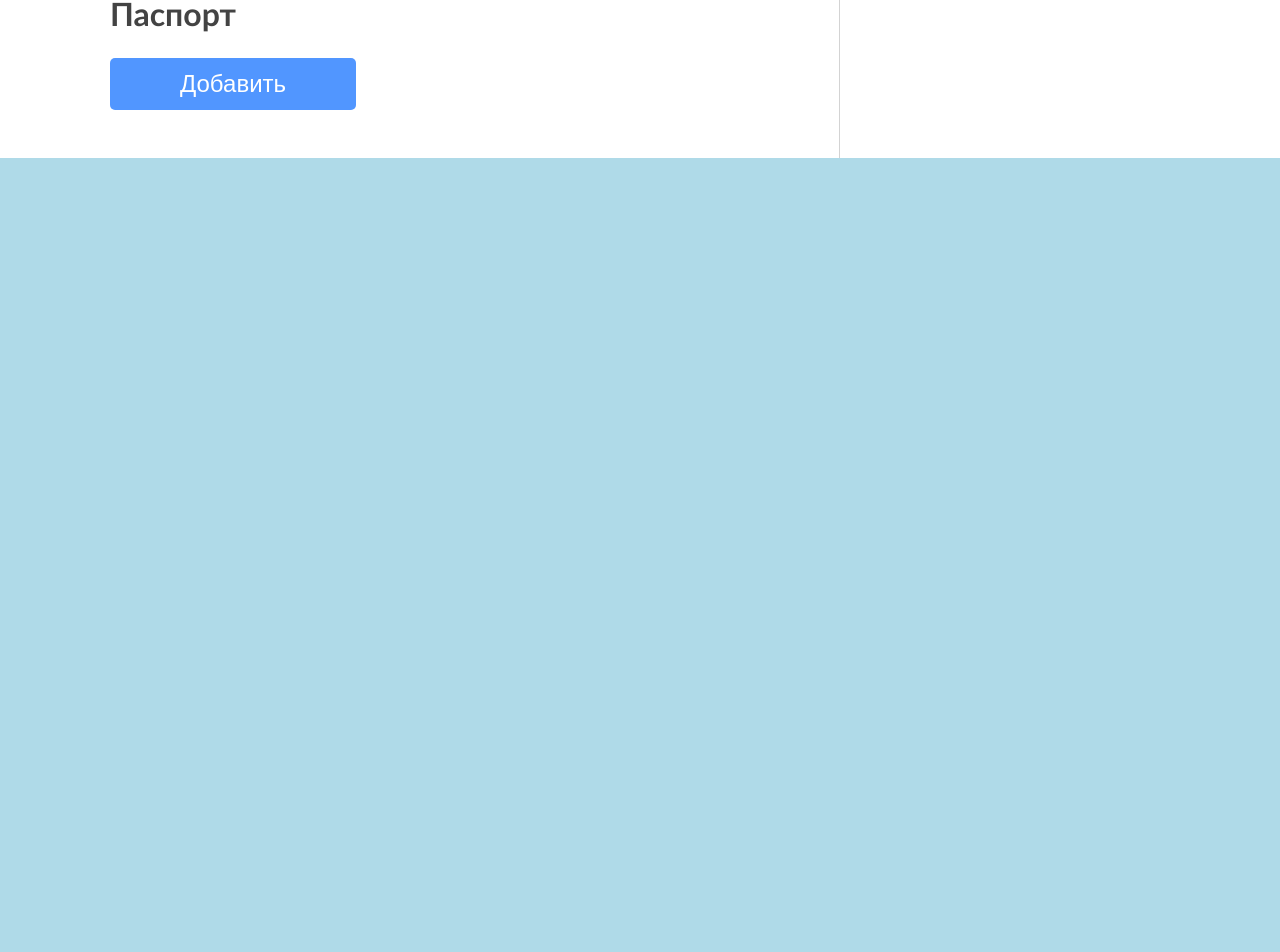
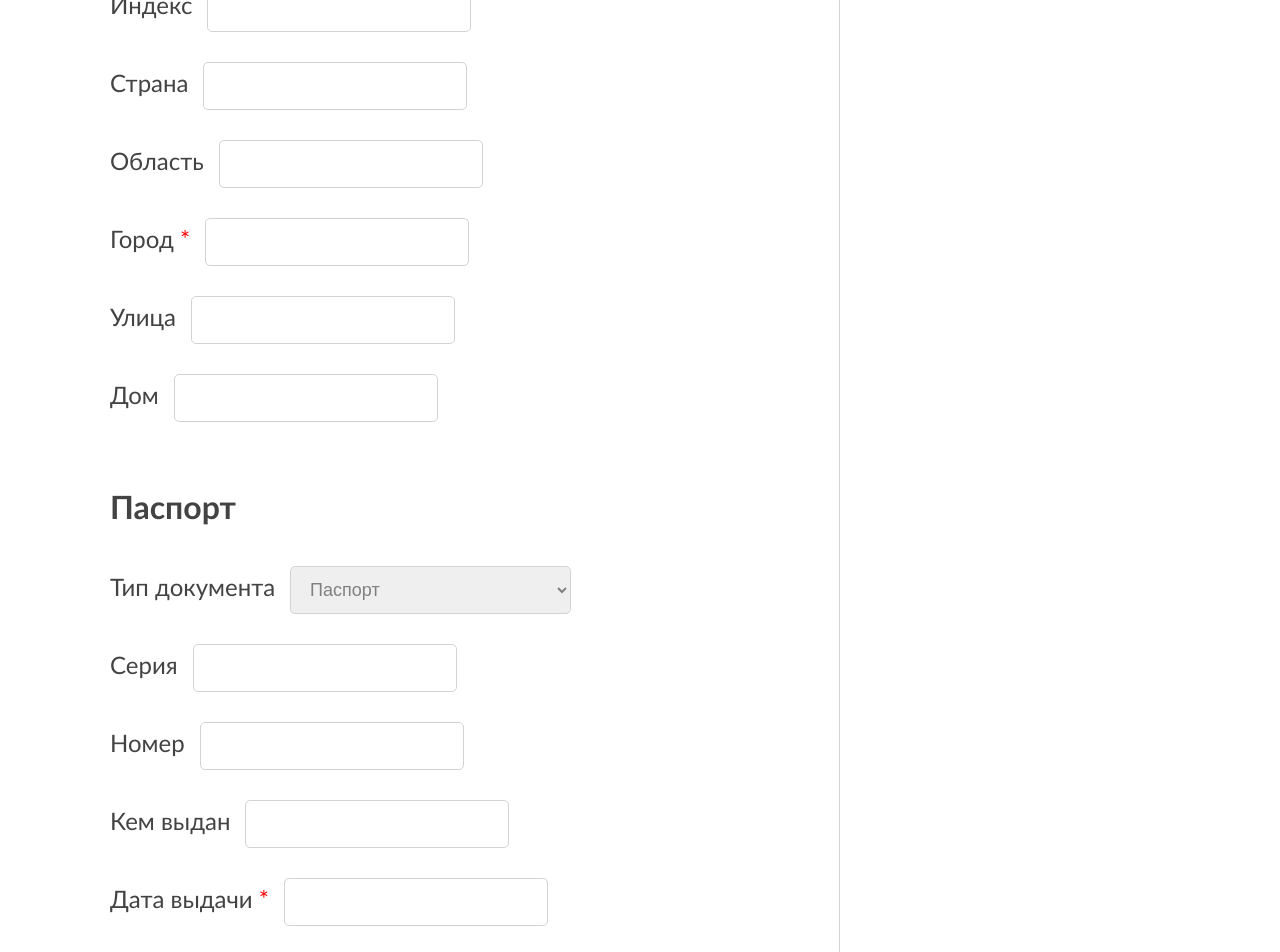
Before and after one commit to nklnke/medods-test-assignment, a Vue app: page / in a window 1280 px wide. Shown: the part 1100-2052 px from the top of the page. Before the commit the page ends 1258 px from the top, so only its background shows below. Built offline with nearby package versions, Linux system fonts and the light colour scheme.

Commit message:
Add Adress and Document fields

```diff
--- a/src/App.vue
+++ b/src/App.vue
@@ -88,7 +88,66 @@
 
           <h3>Адрес</h3>
 
+          <div class="surname">
+            <label for="surname">Индекс</label>
+            <input name="surname" type="text" />
+          </div>
+
+          <div class="surname">
+            <label for="surname">Страна</label>
+            <input name="surname" type="text" />
+          </div>
+
+          <div class="surname">
+            <label for="surname">Область</label>
+            <input name="surname" type="text" />
+          </div>
+
+          <div class="surname">
+            <label for="surname">Город <span class="red">*</span></label>
+            <input name="surname" type="text" />
+          </div>
+
+          <div class="surname">
+            <label for="surname">Улица</label>
+            <input name="surname" type="text" />
+          </div>
+
+          <div class="surname">
+            <label for="surname">Дом</label>
+            <input name="surname" type="text" />
+          </div>
+
           <h3>Паспорт</h3>
+
+          <div class="doctor">
+            <label for="doctor">Тип документа</label>
+            <select>
+              <option selected="selected" value="1">Паспорт</option>
+              <option value="2">Свидетельство о рождении</option>
+              <option value="3">Вод. удостоверение</option>
+            </select>
+          </div>
+
+          <div class="surname">
+            <label for="surname">Серия</label>
+            <input name="surname" type="text" />
+          </div>
+
+          <div class="surname">
+            <label for="surname">Номер</label>
+            <input name="surname" type="text" />
+          </div>
+
+          <div class="surname">
+            <label for="surname">Кем выдан</label>
+            <input name="surname" type="text" />
+          </div>
+
+          <div class="surname">
+            <label for="surname">Дата выдачи <span class="red">*</span></label>
+            <input name="surname" type="text" />
+          </div>
 
           <button class="submit" type="submit">Добавить</button>
         </form>
@@ -196,6 +255,7 @@ main
 
 .submit
   padding: 12px 70px
+  margin-top: 30px
   font-size: 24px
   cursor: pointer
 
```
